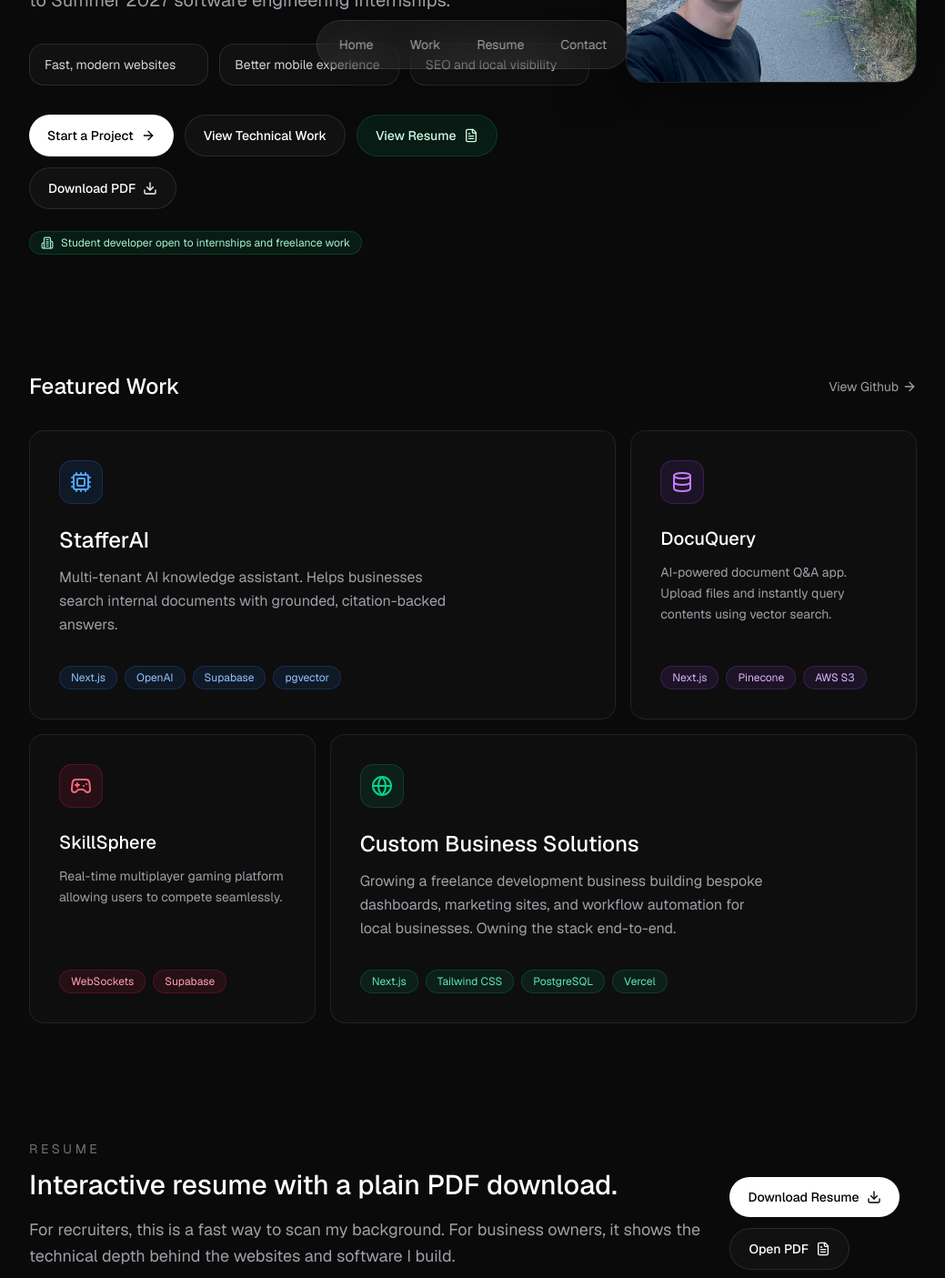
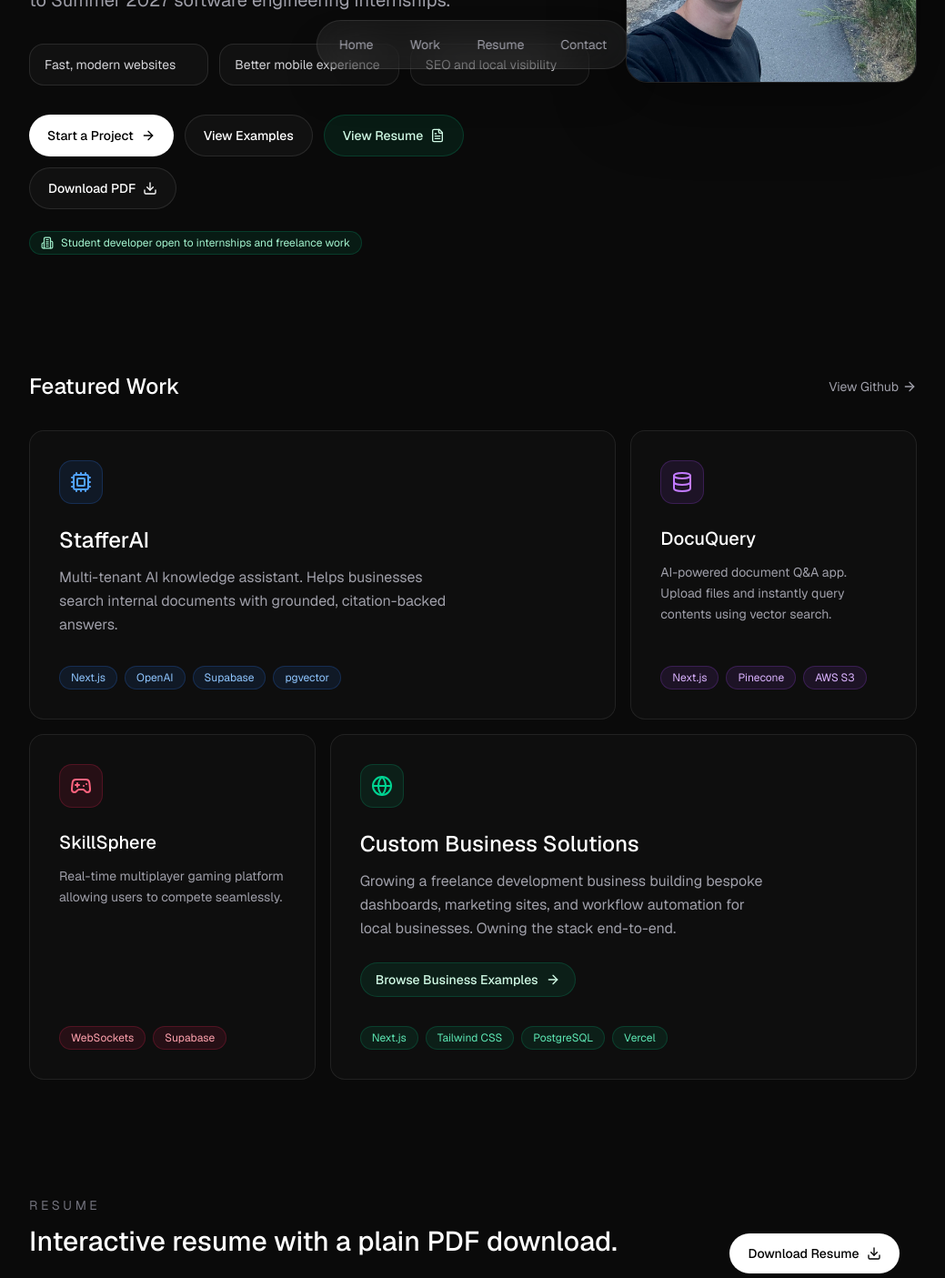
Before and after one commit to cameyer260/dev-portfolio, a Next.js app: page / in a window 1280 px wide. Shown: the part 700-2105 px from the top of the page at 91% size, without its empty margins (120-1159 px from the left). Built offline with nearby package versions, Linux system fonts and the light colour scheme.

Commit message:
feat: connect portfolio and example pages with clearer CTAs

```diff
--- a/app/examples/page.tsx
+++ b/app/examples/page.tsx
@@ -24,7 +24,7 @@ export default function ExamplesIndexPage() {
         <div className="mx-auto max-w-6xl">
           <Link
             href="/"
-            className="inline-flex items-center gap-2 text-sm font-semibold text-[#5f5a54] transition-colors hover:text-[#1d1d1b]"
+            className="inline-flex items-center gap-2 rounded-full border border-[#d8d0c5] bg-[#fffaf5] px-4 py-2.5 text-sm font-semibold text-[#3e3a35] shadow-sm transition-colors hover:border-[#c6bbb0] hover:text-[#1d1d1b]"
           >
             <ArrowLeft className="h-4 w-4" />
             Back to portfolio
--- a/app/page.tsx
+++ b/app/page.tsx
@@ -1,6 +1,7 @@
 "use client";
 
 import Image from "next/image";
+import Link from "next/link";
 import { useState } from "react";
 import { motion, AnimatePresence } from "framer-motion";
 import {
@@ -111,12 +112,12 @@ export default function PortfolioPage() {
                 >
                   Start a Project <ArrowRight className="h-4 w-4" />
                 </a>
-                <a
-                  href="#work"
+                <Link
+                  href="/examples"
                   className="inline-flex items-center gap-2 rounded-full border border-white/10 bg-white/[0.03] px-5 py-3 text-sm font-medium text-white transition-colors hover:bg-white/[0.08]"
                 >
-                  View Technical Work
-                </a>
+                  View Examples
+                </Link>
                 <a
                   href="#resume"
                   className="inline-flex items-center gap-2 rounded-full border border-emerald-500/20 bg-emerald-500/10 px-5 py-3 text-sm font-medium text-emerald-100 transition-colors hover:bg-emerald-500/15"
@@ -267,6 +268,12 @@ export default function PortfolioPage() {
                   <p className="text-zinc-400 text-sm md:text-base leading-relaxed max-w-md">
                     Growing a freelance development business building bespoke dashboards, marketing sites, and workflow automation for local businesses. Owning the stack end-to-end.
                   </p>
+                  <Link
+                    href="/examples"
+                    className="mt-6 inline-flex items-center gap-2 rounded-full border border-emerald-500/20 bg-emerald-500/10 px-4 py-2 text-sm font-medium text-emerald-100 transition-colors hover:bg-emerald-500/15"
+                  >
+                    Browse Business Examples <ArrowRight className="h-4 w-4" />
+                  </Link>
                 </div>
                 <div className="mt-8 flex flex-wrap gap-2">
                   {['Next.js', 'Tailwind CSS', 'PostgreSQL', 'Vercel'].map(tech => (
@@ -544,6 +551,12 @@ export default function PortfolioPage() {
             <p className="text-zinc-400 text-lg">
               If you need a website for your business, want to improve your current site, or you&apos;re reaching out about an internship, feel free to email or text me directly. I respond quickly.
             </p>
+            <Link
+              href="/examples"
+              className="mt-5 inline-flex items-center gap-2 text-sm font-medium text-emerald-200 transition-colors hover:text-emerald-100"
+            >
+              Want to see examples first? View examples <ArrowRight className="h-4 w-4" />
+            </Link>
           </div>
 
           <div className="grid gap-6 lg:grid-cols-[0.95fr_1.05fr]">
--- a/components/examples/page-renderer.tsx
+++ b/components/examples/page-renderer.tsx
@@ -1,4 +1,6 @@
 import type { ReactElement } from "react";
+import Link from "next/link";
+import { ArrowLeft } from "lucide-react";
 import { MobileCallBar } from "@/components/templates/MobileCallBar";
 import {
   ExampleImage,
@@ -37,12 +39,27 @@ export function ExamplePageRenderer({ page }: ExamplePageProps) {
   return (
     <ThemeStyleVariables theme={theme}>
       <main id="top" className="min-h-screen pb-20 md:pb-0">
+        <ExamplesBackOverlay />
         <ExampleSiteHeader page={page} />
         <Component page={page} />
         <ExampleSiteFooter page={page} />
         <MobileCallBar phone={page.phone} label={page.ctaText} />
       </main>
     </ThemeStyleVariables>
+  );
+}
+
+function ExamplesBackOverlay() {
+  return (
+    <div className="pointer-events-none fixed left-3 top-3 z-40 md:left-4 md:top-4">
+      <Link
+        href="/examples"
+        className="pointer-events-auto inline-flex items-center gap-2 rounded-full border border-[var(--example-border)] bg-[color-mix(in_srgb,var(--example-background)_92%,white_8%)] px-3 py-2 text-[11px] font-bold uppercase tracking-[0.16em] text-[var(--example-text)] shadow-[0_12px_30px_rgba(0,0,0,0.18)] backdrop-blur md:px-4 md:py-2.5"
+      >
+        <ArrowLeft className="h-3.5 w-3.5 shrink-0" />
+        <span className="text-[var(--example-text)]">Back to Examples</span>
+      </Link>
+    </div>
   );
 }
 
```
